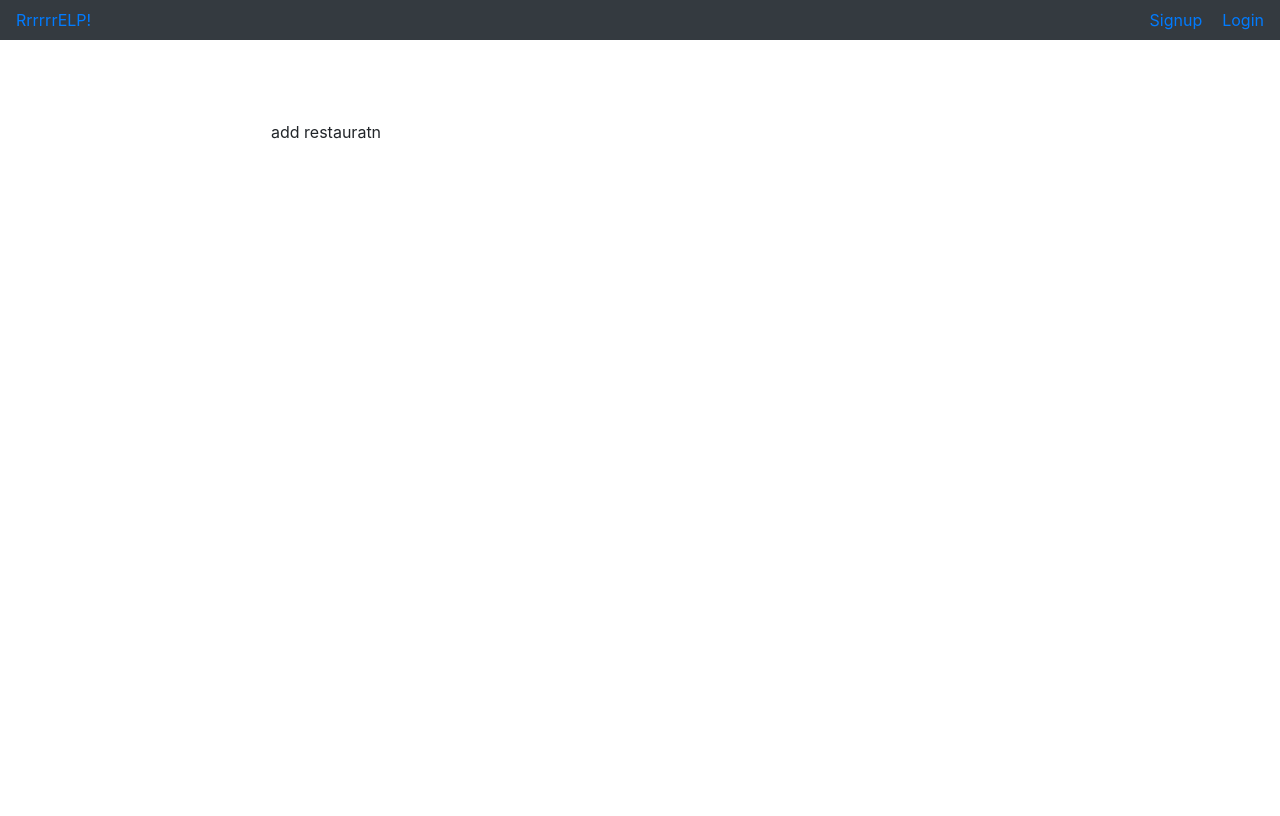
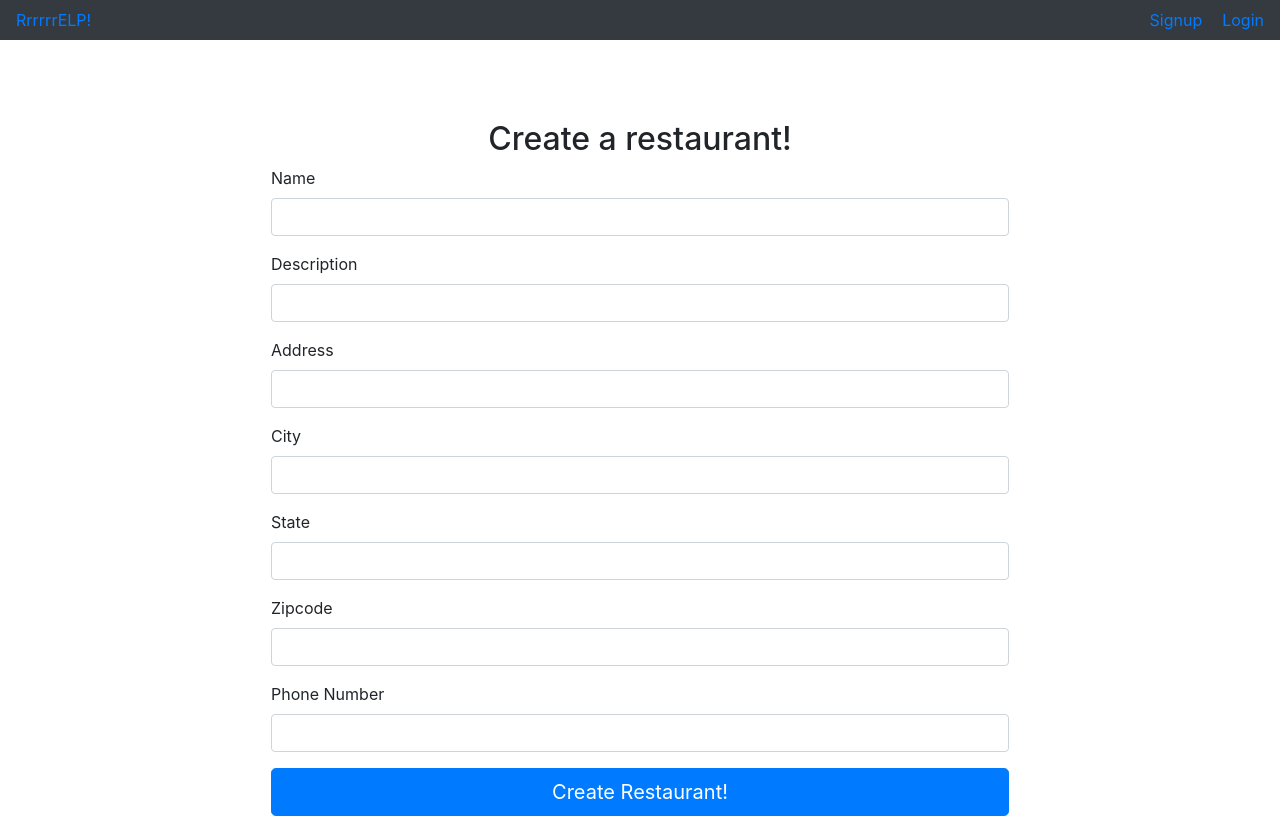
Before and after one commit to thoughtscolors/relp-react, a React (Create React App) app: page /addrestaurant in a window 1280 px wide. Built offline with nearby package versions, Linux system fonts and the light colour scheme.

Commit message:
finish forms on create restaurant page, successfully creates restaurant

```diff
--- a/src/App.js
+++ b/src/App.js
@@ -1,6 +1,6 @@
 import React, { Component } from 'react';
 import './App.css';
-import { BrowserRouter as Router, Route, Redirect } from 'react-router-dom'
+import { BrowserRouter as Router, Route } from 'react-router-dom'
 import OwnerHomePage from './components/OwnerHomePage'
 import Login from './components/Login'
 import Signup from './components/Signup'
@@ -63,8 +63,7 @@ export default class App extends Component {
 
     res.json().then(users => users.forEach(user => {
       if (user.email === email && user.owner) {
-        this.setState({ owner: true, user }, () => {
-          this.setLoggedIn();
+        this.setState({ owner: true, loggedIn: true, user }, () => {
           owner = true;
         })
       }
@@ -85,10 +84,11 @@ export default class App extends Component {
   }
 
   render() {
+    const { loggedIn, user } = this.state;
     return (
       <Router>
         <div>
-          <NavBar loggedIn={this.state.loggedIn} logout={this.logout} />
+          <NavBar loggedIn={loggedIn} logout={this.logout} />
           <Route
             path="/" exact
             render={(props) => this.renderHome(props)}
@@ -99,7 +99,10 @@ export default class App extends Component {
           />
           <Route path="/restaurants" exact component={Restaurants} />
           <Route path="/restaurants/:id" component={Restaurant} />
-          <Route path="/addrestaurant" component={CreateRestaurant} />
+          <Route
+            path="/addrestaurant" exact
+            render={(props) => <CreateRestaurant {...props} loggedIn={loggedIn} userId={user.id}/>}
+          />
           <Route path="/search" component={SearchPage} />
         </div>
       </Router>
--- a/src/components/CreateRestaurant.js
+++ b/src/components/CreateRestaurant.js
@@ -4,14 +4,145 @@ import {
   Input,
   FormGroup,
   Form,
-  Label
+  Label,
+  Alert
 } from 'reactstrap'
 
 export default class CreateRestaurant extends Component {
+  state = {
+    name: '',
+    description: '',
+    address: '',
+    city: '',
+    state: '',
+    zip: '',
+    phone: '', // convert to number before creating
+    errors: []
+  }
+
+  componentDidMount() {
+    if (!this.props.loggedIn) {
+      console.log('Please log in')
+      // route to error page or log in page?
+    }
+  }
+
+  handleSubmit = async (e) => {
+    e.preventDefault();
+    try {
+      const { name, description, address, city, state, zip, phone } = this.state;
+      const token = localStorage.getItem('token');
+      const res = await fetch('http://localhost:3000/restaurants', {
+        method: 'POST',
+        headers: {
+          'Authorization': `Bearer ${token}`,
+          'Content-Type': 'application/json'
+        },
+        body: JSON.stringify({
+          user_id: this.props.userId,
+          name,
+          description,
+          address,
+          city,
+          state,
+          zip,
+          phone: Number(phone),
+          disabled: false
+        })
+      })
+
+      res.json().then(() => this.props.history.push('/'));
+    } catch (error) {
+      console.log(error);
+      this.setState({ errors: ['Something went wrong :('] })
+    }
+  }
 
   render() {
+    let { name, description, address, city, state, zip, phone } = this.state
     return (
-      <div className="container">add restauratn</div>
+      <div className="container">
+        {this.state.errors.length > 0 && <div>
+          <Alert color="danger">
+            <ul>
+              {this.state.errors.map(error => (
+                <li>{error}</li>
+              ))}
+            </ul>
+          </Alert>
+        </div>}
+        <h2 style={{ textAlign: "center" }}>Create a restaurant!</h2>
+        <Form onSubmit={this.handleSubmit}>
+          <FormGroup>
+            <Label htmlFor="name">Name</Label>
+            <Input
+              value={name}
+              type="name"
+              required
+              onChange={e => this.setState({ name: e.target.value })}
+            />
+          </FormGroup>
+          <FormGroup>
+            <Label htmlFor="description">Description</Label>
+            <Input
+              value={description}
+              type="description"
+              required
+              onChange={e => this.setState({ description: e.target.value })}
+            />
+          </FormGroup>
+          <FormGroup>
+            <Label htmlFor="address">Address</Label>
+            <Input
+              value={address}
+              type="address"
+              required
+              onChange={e => this.setState({ address: e.target.value })}
+            />
+          </FormGroup>
+          <FormGroup>
+            <Label htmlFor="city">City</Label>
+            <Input
+              value={city}
+              type="city"
+              required
+              onChange={e => this.setState({ city: e.target.value })}
+            />
+          </FormGroup>
+          <FormGroup>
+            <Label htmlFor="state">State</Label>
+            <Input
+              value={state}
+              type="state"
+              required
+              onChange={e => this.setState({ state: e.target.value })}
+              maxLength={2}
+            />
+          </FormGroup>
+          <FormGroup>
+            <Label htmlFor="zip">Zipcode</Label>
+            <Input
+              value={zip}
+              type="zip"
+              required
+              onChange={e => this.setState({ zip: e.target.value })}
+              maxLength={10}
+            />
+          </FormGroup>
+          <FormGroup>
+            <Label htmlFor="phone">Phone Number</Label>
+            <Input
+              value={phone}
+              type="number"
+              required
+              onChange={e => this.setState({ phone: e.target.value })}
+            />
+          </FormGroup>
+          <Button color="primary" size="lg" block>
+            Create Restaurant!
+          </Button>
+        </Form>
+      </div>
     )
   }
 }
```
